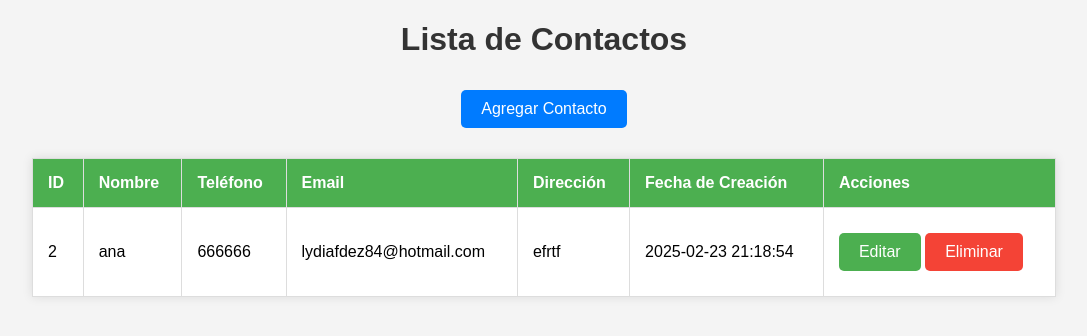
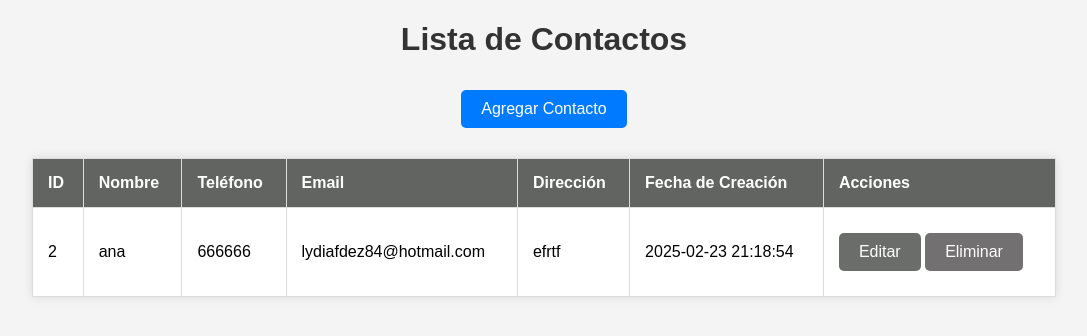
Before and after one commit to Daly2025/agenda_contactos, a PHP site: page / in a window 1280 px wide. Shown: the top 336 px of the page, without its empty margins (96-1183 px from the left). Run offline with PHP 8.4, Linux system fonts and the light colour scheme; data comes from the database, SQL or seed files in the repository.

Commit message:
cambio colores

```diff
--- a/styles.css
+++ b/styles.css
@@ -42,7 +42,7 @@ th, td {
 }
 
 th {
-    background-color: #4CAF50;
+    background-color: #626462;
     color: white;
 }
 
@@ -55,19 +55,19 @@ tr:nth-child(even) {
 }
 
 a.button.edit {
-    background-color: #4CAF50;
+    background-color: #6a6d6a;
 }
 
 a.button.edit:hover {
-    background-color: #45a049;
+    background-color: #949794;
 }
 
 a.button.delete {
-    background-color: #f44336;
+    background-color: #727070;
 }
 
 a.button.delete:hover {
-    background-color: #d32f2f;
+    background-color: #888282;
 }
 
 body {
```
